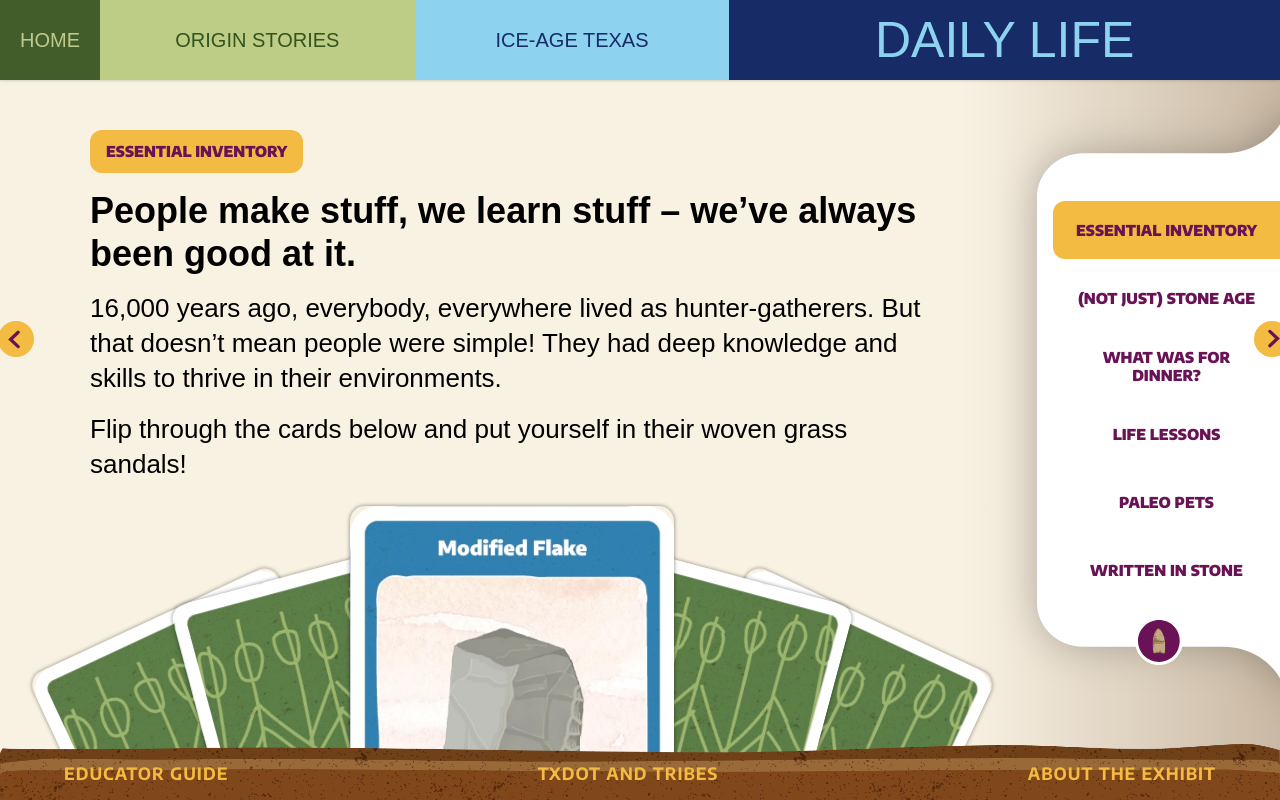
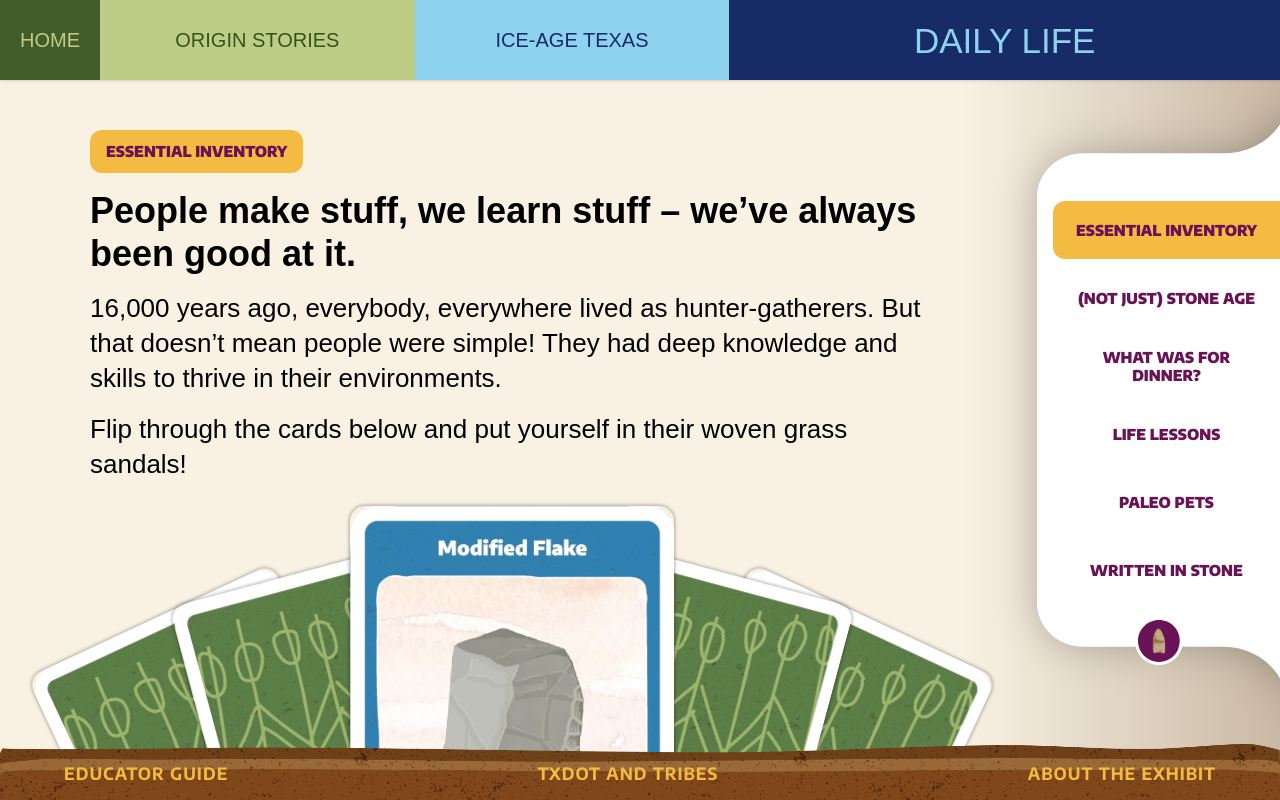
Before and after one commit to scottdickerson/paleoindian-site, a Next.js app: page /stories/daily-life in a window 1280 px wide. Shown: the top 800 px of the page. Built offline with nearby package versions, Linux system fonts and the light colour scheme; a web font is replaced by a local one.

Commit message:
fix(carousel): update on safari

```diff
--- a/src/pages/stories/daily-life.tsx
+++ b/src/pages/stories/daily-life.tsx
@@ -196,7 +196,7 @@ const DAILY_LIFE_TEXAS_SECTIONS: StorySectionProps[] = [
         id: 'written-in-stone',
         summary: 'Stone tools tell a story – if you ask the right questions',
         description: `<p>When archeologists find stone tools, even broken pieces, they open a window into the past. They carefully document the artifact’s position and context and then study it in the lab. </p>
-            <p>Scroll through these Paleoindian artifacts. </p>`,
+            <p>Flip through these Paleoindian artifacts. </p>`,
         interactive: <DailyLifeCarousel images={carouselData} />,
         details: (
             <>
--- a/src/styles/Cards.module.scss
+++ b/src/styles/Cards.module.scss
@@ -129,7 +129,6 @@
     transition: transform 0.7s;
     @supports (-webkit-touch-callout: none) {
         transition: all 0s;
-        transform: rotateY(var(--flipDirection));
     }
 }
 
--- a/src/styles/Carousel.module.scss
+++ b/src/styles/Carousel.module.scss
@@ -75,7 +75,7 @@
 }
 
 .arrow {
-    position: fixed;
+    position: absolute;
     top: 40%;
     user-select: none;
     z-index: 10;
--- a/src/styles/Hero.module.scss
+++ b/src/styles/Hero.module.scss
@@ -3,7 +3,7 @@
     cursor: pointer;
     display: flex;
     flex-direction: column;
-    width: 100%;
+    width: 100vw;
     justify-content: flex-start;
     padding-top: 2rem;
     align-items: center;
--- a/src/styles/StoryNavigation.module.scss
+++ b/src/styles/StoryNavigation.module.scss
@@ -43,7 +43,7 @@
 
     &.selected {
         flex-basis: 35%;
-        font-size: 20px;
+        font-size: 16px;
         font-weight: $font_semibold;
         // @media screen and (max-width: $tablet-breakpoint) {
         //   font-size: 1rem;
@@ -55,14 +55,14 @@
     @media screen and (min-width: $tablet-breakpoint) {
         font-size: 18px;
         &.selected {
-            font-size: 38px;
+            font-size: 25px;
         }
     }
 
     @media screen and (min-width: $desktop-breakpoint) {
         font-size: 20px;
         &.selected {
-            font-size: 50px;
+            font-size: 35px;
         }
     }
 }
```
